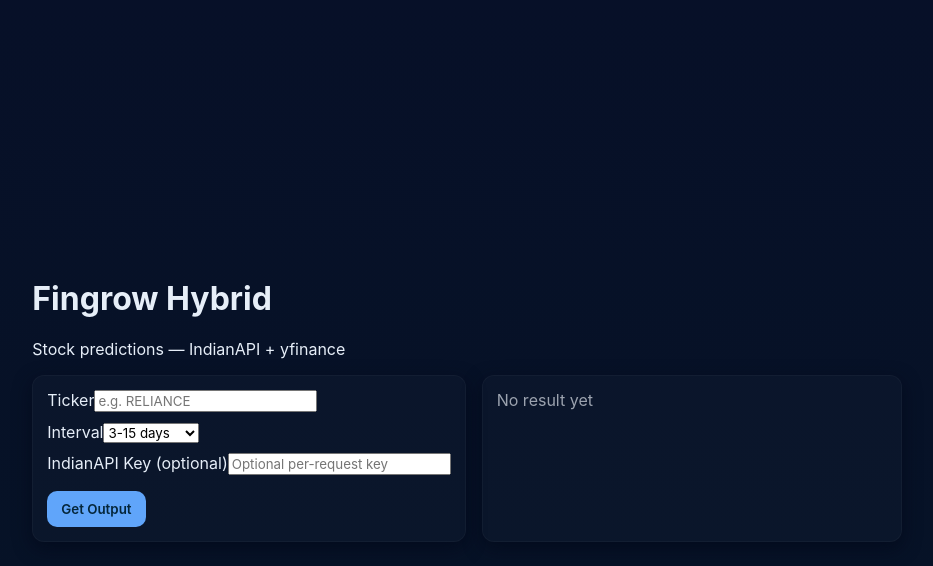
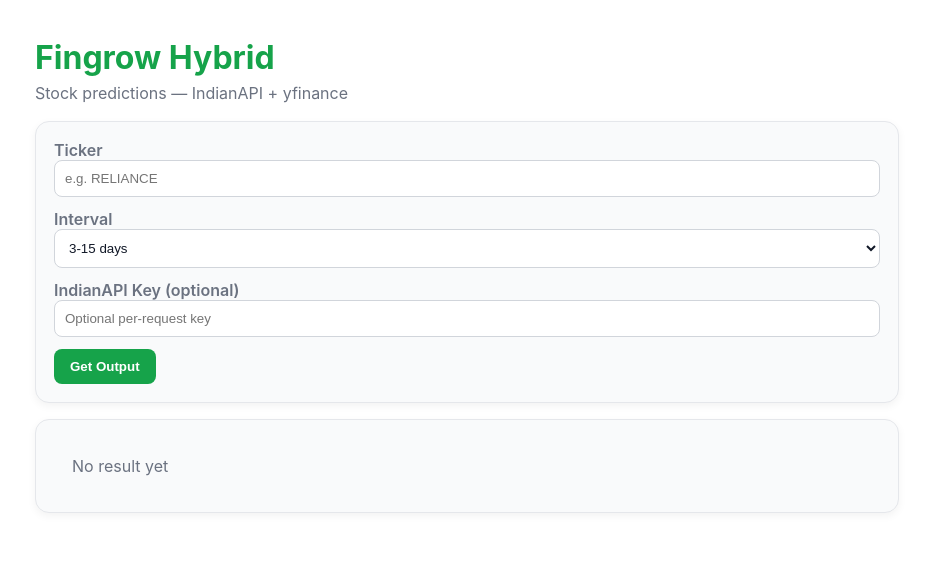
Before and after one commit to Ajinkya240897/FinGrow-Hybrid-V2.0, a React (Vite) app in the folder frontend/: page / in a window 1280 px wide. Shown: the top 566 px of the page, without its empty margins (173-1106 px from the left). Built offline with nearby package versions, Linux system fonts and the light colour scheme; no server answers; the HTML template or start-up script is replaced by a standard one.

Commit message:
Update styles.css

```diff
--- a/frontend/src/styles.css
+++ b/frontend/src/styles.css
@@ -1,72 +1,27 @@
-:root{
-  --bg:#0f1724;
-  --card:#0b1220;
-  --accent:#60a5fa;
-  --muted:#9ca3af;
-  --text:#e6eef8;
-  --danger:#ff6b6b;
+:root {
+  --bg: #ffffff;
+  --card: #f9fafb;
+  --muted: #6b7280;
+  --accent: #16a34a;
+  --text: #111827;
+  --radius: 14px;
 }
-
-*{box-sizing:border-box;font-family:Inter,ui-sans-serif,system-ui,-apple-system,"Segoe UI",Roboto,"Helvetica Neue",Arial;}
-
-body{
-  margin:0;
-  background:linear-gradient(180deg,#071028 0%, #061326 100%);
-  color:var(--text);
-  min-height:100vh;
-  display:flex;
-  align-items:center;
-  justify-content:center;
-  padding:20px;
-}
-
-.container{
-  width:100%;
-  max-width:920px;
-}
-
-.header{
-  text-align:center;
-  margin-bottom:18px;
-}
-
-.header h1{margin:0;font-size:1.6rem}
-.header .subtitle{color:var(--muted); margin-top:6px}
-
-.main{
-  display:grid;
-  grid-template-columns: 1fr 420px;
-  gap:16px;
-}
-
-@media(max-width:900px){
-  .main{grid-template-columns:1fr; padding:8px}
-}
-
-.card{
-  background:rgba(255,255,255,0.02);
-  border-radius:12px;
-  padding:14px;
-  box-shadow: 0 6px 18px rgba(2,6,23,0.6);
-  border:1px solid rgba(255,255,255,0.03);
-}
-
-.form{display:flex;flex-direction:column;gap:10px}
-.label{display:flex;flex-direction:column;gap:6px;font-size:0.9rem;color:var(--muted)}
-.label input,.label select{padding:10px;border-radius:8px;border:1px solid rgba(255,255,255,0.04);background:transparent;color:var(--text)}
-
-.actions{display:flex;gap:8px; margin-top:6px}
-button{background:var(--accent);color:#04263a;padding:10px 14px;border-radius:10px;border:none;font-weight:600;cursor:pointer}
-button:disabled{opacity:0.6;cursor:wait}
-
-.hint{margin-top:8px;font-size:0.85rem;color:var(--muted)}
-
-.result h3{margin-top:0}
-.row{display:flex;justify-content:space-between;padding:8px 0;border-bottom:1px solid rgba(255,255,255,0.02)}
-.row .label{color:var(--muted)}
-.recommendation{margin-top:10px;background:rgba(255,255,255,0.01);padding:10px;border-radius:8px}
-.explain{margin-top:6px;color:var(--muted)}
-
-.error{color:var(--danger);margin-top:8px}
-.empty{color:var(--muted)}
-.footer{margin-top:14px;text-align:center;color:var(--muted);font-size:0.9rem}
+* { box-sizing: border-box; }
+body { margin: 0; font-family: Inter, system-ui, -apple-system, "Segoe UI", Roboto, "Helvetica Neue", Arial; background: var(--bg); color: var(--text); -webkit-font-smoothing: antialiased; }
+.container { max-width: 900px; margin: 20px auto; padding: 18px; }
+header h1 { font-size: 32px; margin: 0 0 6px; font-weight: 700; color: var(--accent); }
+.subtitle { color: var(--muted); margin: 0 0 18px; }
+.card { background: var(--card); border-radius: var(--radius); padding: 18px; margin-bottom: 16px; border: 1px solid #e5e7eb; box-shadow: 0 3px 8px rgba(0,0,0,0.05); }
+.form label { display: block; margin-bottom: 12px; font-weight: 600; color: var(--muted); }
+input, select { width: 100%; padding: 10px; border-radius: 8px; border: 1px solid #d1d5db; background: #fff; color: var(--text); outline: none; }
+input:focus, select:focus { border-color: var(--accent); box-shadow: 0 0 0 2px rgba(22,163,74,0.2); }
+.actions { display: flex; gap: 12px; }
+button { background: var(--accent); color: #fff; padding: 10px 16px; border-radius: 8px; border: none; cursor: pointer; font-weight: 600; }
+button:disabled { opacity: 0.7; cursor: not-allowed; }
+.result h3 { margin: 0 0 8px; color: var(--accent); }
+.row { display: flex; justify-content: space-between; padding: 10px 0; border-bottom: 1px solid #e5e7eb; }
+.label { color: var(--muted); font-weight: 500; }
+.value { font-weight: 600; }
+.empty { color: var(--muted); padding: 18px; }
+.error { color: #dc2626; margin-top: 8px; }
+@media (max-width: 600px) { header h1 { font-size: 24px; } .container { padding: 12px; } }
```
